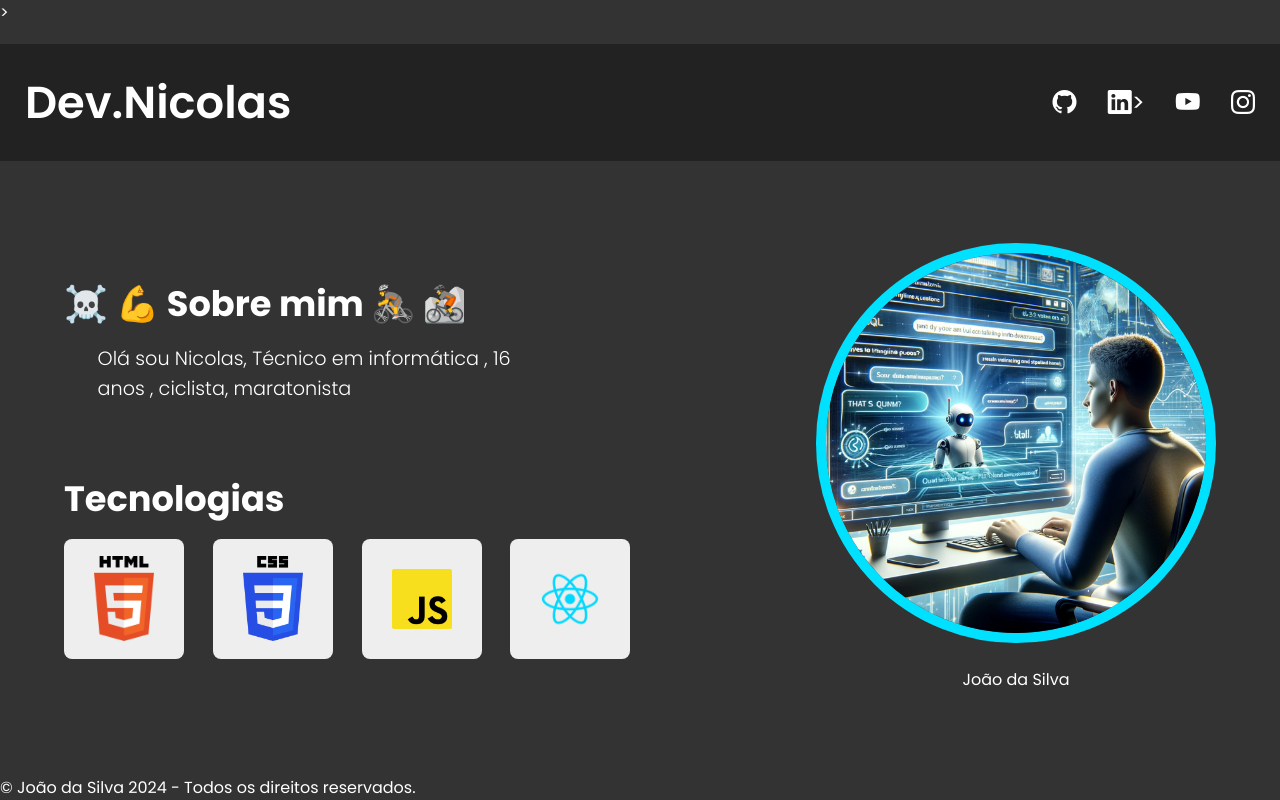
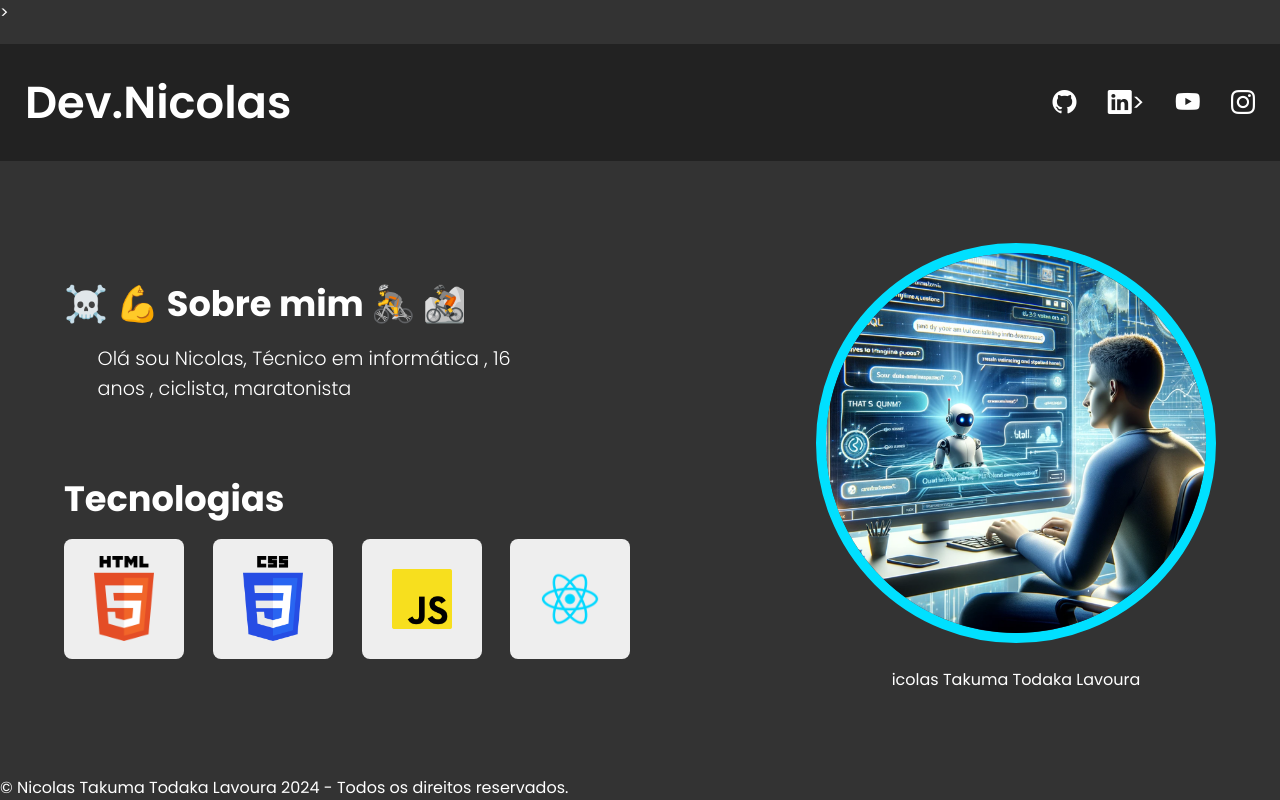
Before and after one commit to NicolasTodaka/meu-site, a plain HTML site: page index.html in a window 1280 px wide. Drawn offline with nearby package versions, Linux system fonts and the light colour scheme.

Commit message:
GCSI editado

```diff
--- a/index.html
+++ b/index.html
@@ -55,11 +55,11 @@
                 </aside>
             </section>
             <figure>
-                <img src="img/joao_da_silva.png" alt="foto do desenvolvedor joão da silva"><p>João da Silva</p>
+                <img src="img/joao_da_silva.png" alt="foto do desenvolvedor joão da silva"><p>icolas Takuma Todaka Lavoura</p>
             </figure>
         </main>
         <footer>
-            <span>&copy; João da Silva 2024 - Todos os direitos reservados.</span>
+            <span>&copy; Nicolas Takuma Todaka Lavoura 2024 - Todos os direitos reservados.</span>
         </footer>
     </body>
 </html>
```
